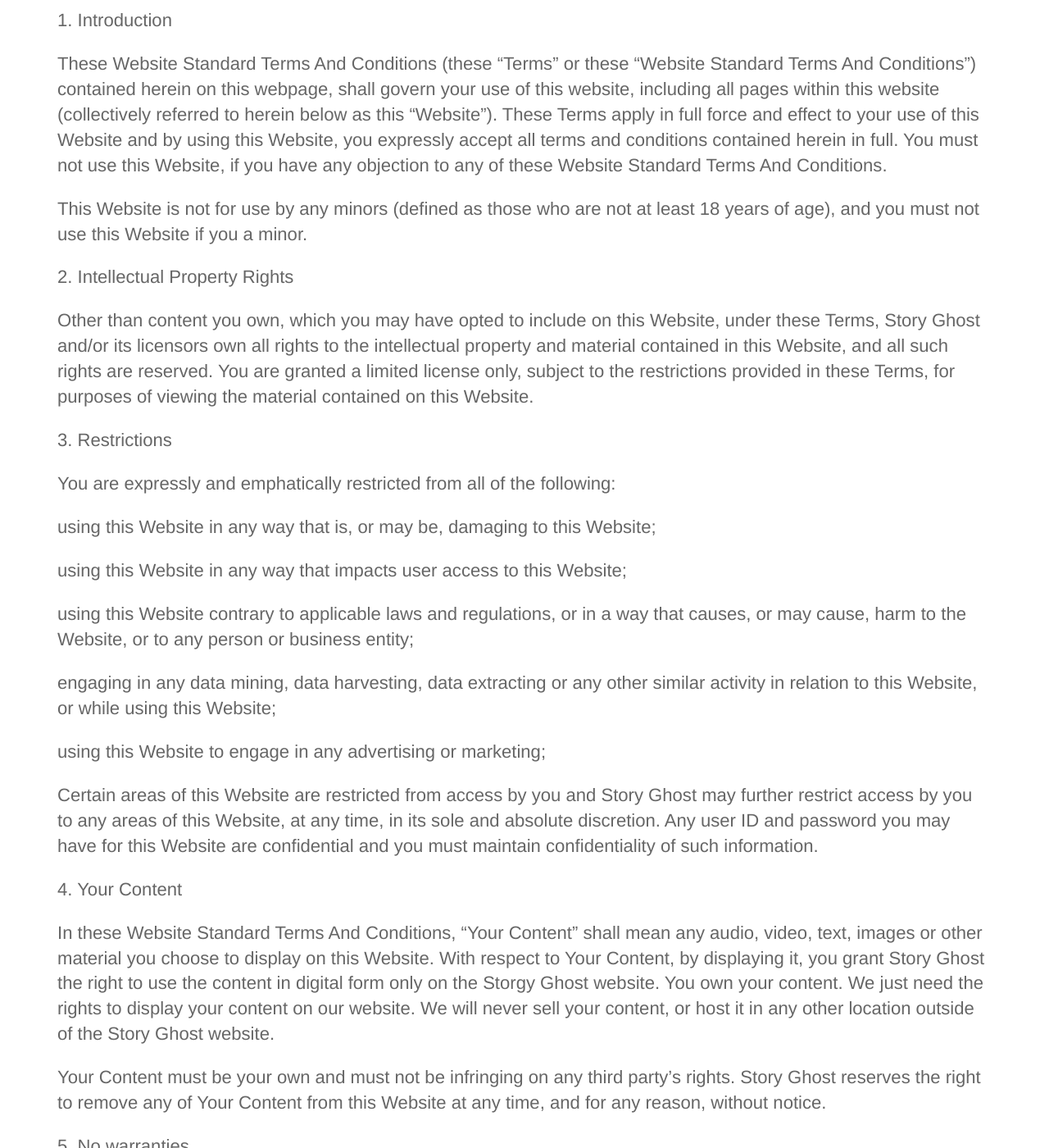
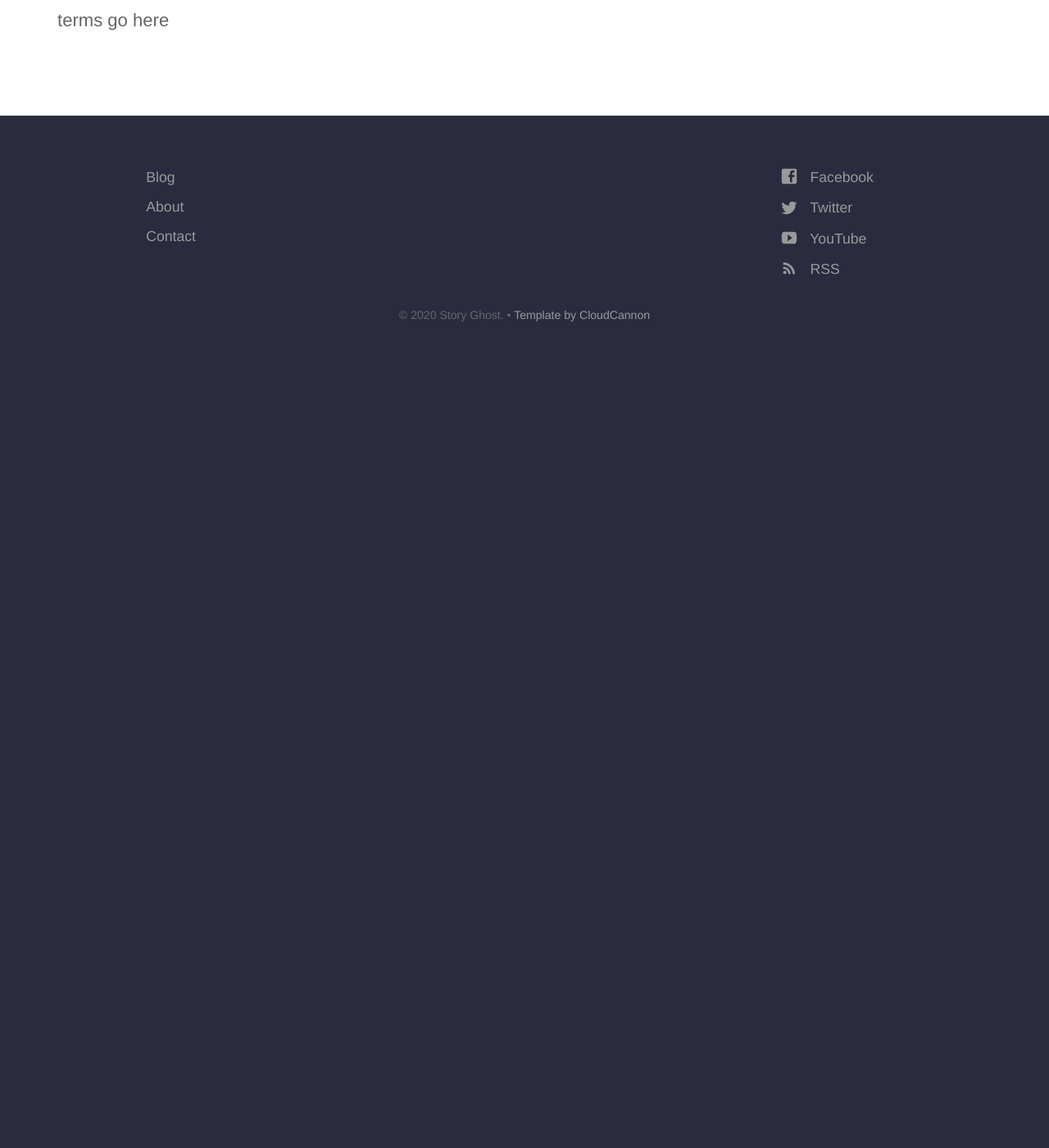
Before and after one commit to headchem/story-ghost, a Jekyll site: the page built from terms.html, in a window 1280 px wide and 1400 px high, scrolled down 371 px. Shown: the whole window at 82% size. Built offline with Jekyll 4.4.1, drawn with Linux system fonts in a browser that asks for light colours; after the commit the page ends 900 px from its top, so only the background shows below that; some of the changed text lies outside the part shown.

Commit message:
Update terms.html

```diff
--- a/terms.html
+++ b/terms.html
@@ -3,53 +3,4 @@
 ---
 
 <h2>Terms and Conditions</h2>
-
-<p>1. Introduction
-</p><p>
-</p><p>These Website Standard Terms And Conditions (these “Terms” or these “Website Standard Terms And Conditions”) contained herein on this webpage, shall govern your use of this website, including all pages within this website (collectively referred to herein below as this “Website”). These Terms apply in full force and effect to your use of this Website and by using this Website, you expressly accept all terms and conditions contained herein in full. You must not use this Website, if you have any objection to any of these Website Standard Terms And Conditions.
-</p><p>
-</p><p>This Website is not for use by any minors (defined as those who are not at least 18 years of age), and you must not use this Website if you a minor.
-</p><p>2. Intellectual Property Rights
-</p><p>
-</p><p>Other than content you own, which you may have opted to include on this Website, under these Terms, Story Ghost and/or its licensors own all rights to the intellectual property and material contained in this Website, and all such rights are reserved. You are granted a limited license only, subject to the restrictions provided in these Terms, for purposes of viewing the material contained on this Website.
-</p><p>3. Restrictions
-</p><p>
-</p><p>You are expressly and emphatically restricted from all of the following:
-</p><p>
-</p><p>    using this Website in any way that is, or may be, damaging to this Website;
-</p><p>    using this Website in any way that impacts user access to this Website;
-</p><p>    using this Website contrary to applicable laws and regulations, or in a way that causes, or may cause, harm to the Website, or to any person or business entity;
-</p><p>    engaging in any data mining, data harvesting, data extracting or any other similar activity in relation to this Website, or while using this Website;
-</p><p>    using this Website to engage in any advertising or marketing;
-</p><p>
-</p><p>Certain areas of this Website are restricted from access by you and Story Ghost may further restrict access by you to any areas of this Website, at any time, in its sole and absolute discretion. Any user ID and password you may have for this Website are confidential and you must maintain confidentiality of such information.
-</p><p>4. Your Content
-</p><p>
-</p><p>In these Website Standard Terms And Conditions, “Your Content” shall mean any audio, video, text, images or other material you choose to display on this Website. With respect to Your Content, by displaying it, you grant Story Ghost the right to use the content in digital form only on the Storgy Ghost website. You own your content. We just need the rights to display your content on our website. We will never sell your content, or host it in any other location outside of the Story Ghost website.
-</p><p>
-</p><p>Your Content must be your own and must not be infringing on any third party’s rights. Story Ghost reserves the right to remove any of Your Content from this Website at any time, and for any reason, without notice.
-</p><p>5. No warranties
-</p><p>
-</p><p>This Website is provided “as is,” with all faults, and Story Ghost makes no express or implied representations or warranties, of any kind related to this Website or the materials contained on this Website. Additionally, nothing contained on this Website shall be construed as providing consult or advice to you.
-</p><p>6. Limitation of liability
-</p><p>
-</p><p>In no event shall Story Ghost , nor any of its officers, directors and employees, be liable to you for anything arising out of or in any way connected with your use of this Website, whether such liability is under contract, tort or otherwise, and Story Ghost , including its officers, directors and employees shall not be liable for any indirect, consequential or special liability arising out of or in any way related to your use of this Website.
-</p><p>7. Indemnification
-</p><p>
-</p><p>You hereby indemnify to the fullest extent Story Ghost from and against any and all liabilities, costs, demands, causes of action, damages and expenses (including reasonable attorney’s fees) arising out of or in any way related to your breach of any of the provisions of these Terms.
-</p><p>8. Severability
-</p><p>
-</p><p>If any provision of these Terms is found to be unenforceable or invalid under any applicable law, such unenforceability or invalidity shall not render these Terms unenforceable or invalid as a whole, and such provisions shall be deleted without affecting the remaining provisions herein.
-</p><p>9. Variation of Terms
-</p><p>
-</p><p>Story Ghost is permitted to revise these Terms at any time as it sees fit, and by using this Website you are expected to review such Terms on a regular basis to ensure you understand all terms and conditions governing use of this Website.
-</p><p>10. Assignment
-</p><p>
-</p><p>Story Ghost shall be permitted to assign, transfer, and subcontract its rights and/or obligations under these Terms without any notification or consent required. However, .you shall not be permitted to assign, transfer, or subcontract any of your rights and/or obligations under these Terms.
-</p><p>11. Entire Agreement
-</p><p>
-</p><p>These Terms, including any legal notices and disclaimers contained on this Website, constitute the entire agreement between Story Ghost and you in relation to your use of this Website, and supersede all prior agreements and understandings with respect to the same.
-</p><p>12. Governing Law & Jurisdiction
-</p><p>
-</p><p>These Terms will be governed by and construed in accordance with the laws of the State of California, and you submit to the non-exclusive jurisdiction of the state and federal courts located in California for the resolution of any disputes.
-</p>
+<p>terms go here</p>
```
